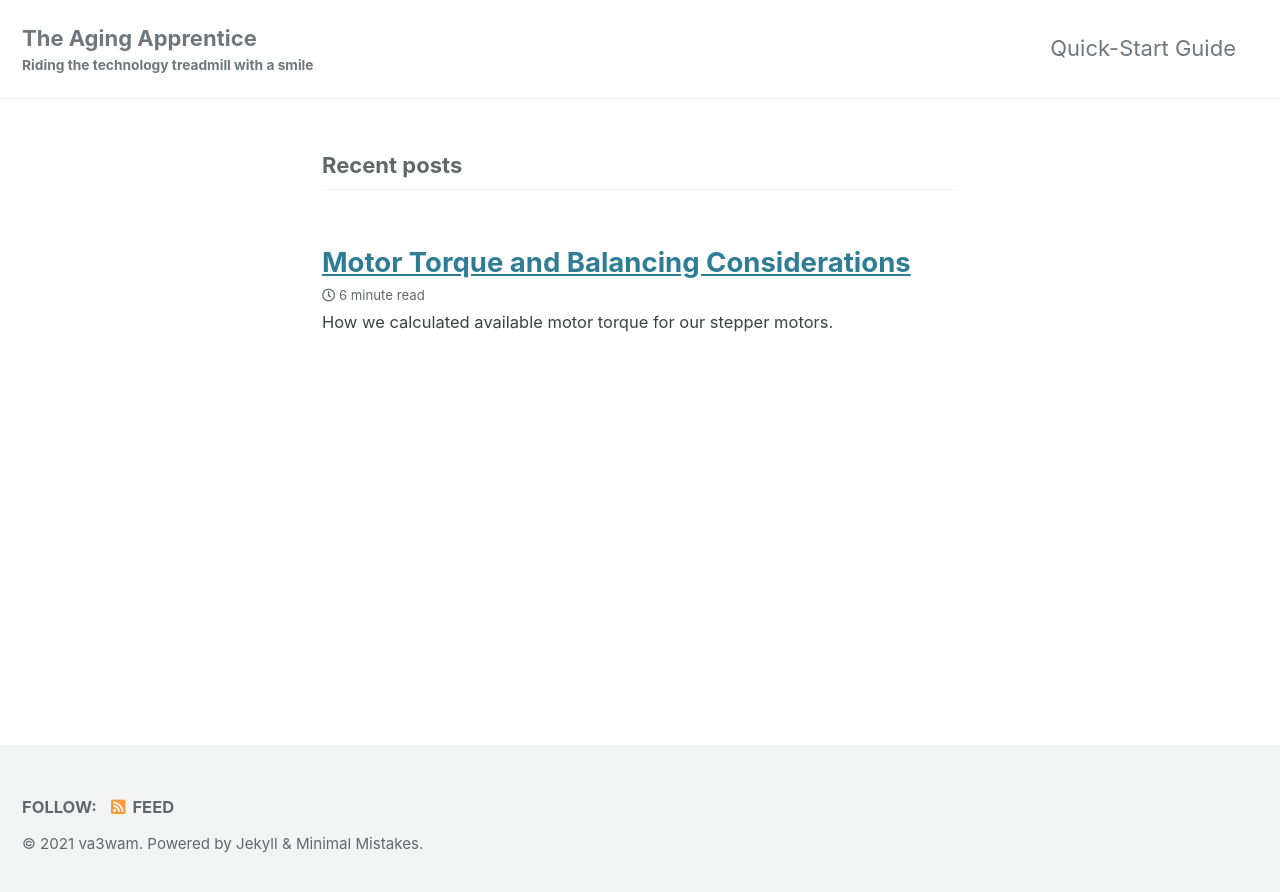
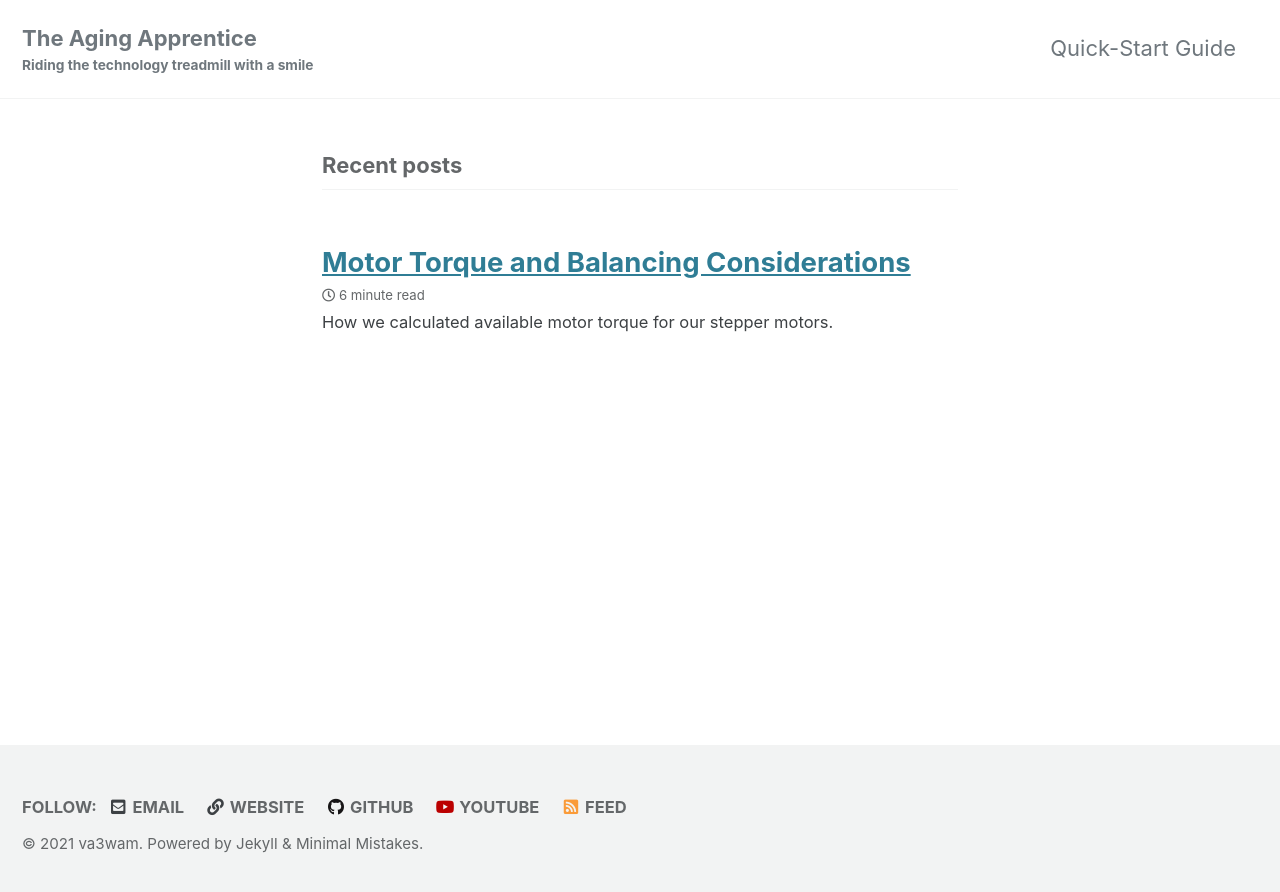
Before and after one commit to va3wam/va3wam.github.io, a Jekyll site: the page built from index.html, in a window 1280 px wide. Shown: the top 892 px of the page. Built offline with Jekyll 4.4.1, drawn with Linux system fonts in a browser that asks for light colours; cached includes are drawn as plain includes; the list of posts is cut into pages by our own code.

Commit message:
Update _config.yml

```diff
--- a/_config.yml
+++ b/_config.yml
@@ -21,7 +21,7 @@ title_separator          : "-"
 subtitle                 : Riding the technology treadmill with a smile
 name                     : "va3wam"
 description              : "Embedded programming, robotics, CNC prototyping"
-url                      : # the base hostname & protocol for your site e.g. "https://mmistakes.github.io"
+url                      : "https://va3wam.github.io"
 baseurl                  : # the subpath of your site, e.g. "/blog"
 repository               : # GitHub username/repo-name e.g. "mmistakes/minimal-mistakes"
 teaser                   : # path of fallback teaser image, e.g. "/assets/images/500x300.png"
@@ -101,45 +101,32 @@ author:
   links:
     - label: "Email"
       icon: "fas fa-fw fa-envelope-square"
-      # url: "mailto:your.name@email.com"
+      url: "mailto:va3wam@gmail.com"
     - label: "Website"
       icon: "fas fa-fw fa-link"
-      # url: "https://your-website.com"
-    - label: "Twitter"
-      icon: "fab fa-fw fa-twitter-square"
-      # url: "https://twitter.com/"
-    - label: "Facebook"
-      icon: "fab fa-fw fa-facebook-square"
-      # url: "https://facebook.com/"
+      url: "https://va3wam.github.io/"
     - label: "GitHub"
       icon: "fab fa-fw fa-github"
-      # url: "https://github.com/"
-    - label: "Instagram"
-      icon: "fab fa-fw fa-instagram"
-      # url: "https://instagram.com/"
+      url: "https://github.com/va3wam"
+    - label: "Youtube"
+      icon: "fab fa-fw fa-youtube"
+      url: "https://www.youtube.com/channel/UC6i3Dskpp30PLlixvVUbntA/featured"
 
 # Site Footer
 footer:
   links:
-    - label: "Twitter"
-      icon: "fab fa-fw fa-twitter-square"
-      # url:
-    - label: "Facebook"
-      icon: "fab fa-fw fa-facebook-square"
-      # url:
+    - label: "Email"
+      icon: "fas fa-fw fa-envelope-square"
+      url: "mailto:va3wam@gmail.com"
+    - label: "Website"
+      icon: "fas fa-fw fa-link"
+      url: "https://va3wam.github.io/"
     - label: "GitHub"
       icon: "fab fa-fw fa-github"
-      # url:
-    - label: "GitLab"
-      icon: "fab fa-fw fa-gitlab"
-      # url:
-    - label: "Bitbucket"
-      icon: "fab fa-fw fa-bitbucket"
-      # url:
-    - label: "Instagram"
-      icon: "fab fa-fw fa-instagram"
-      # url:
-
+      url: "https://github.com/va3wam"
+    - label: "Youtube"
+      icon: "fab fa-fw fa-youtube"
+      url: "https://www.youtube.com/channel/UC6i3Dskpp30PLlixvVUbntA/featured"
 
 # Reading Files
 include:
```
